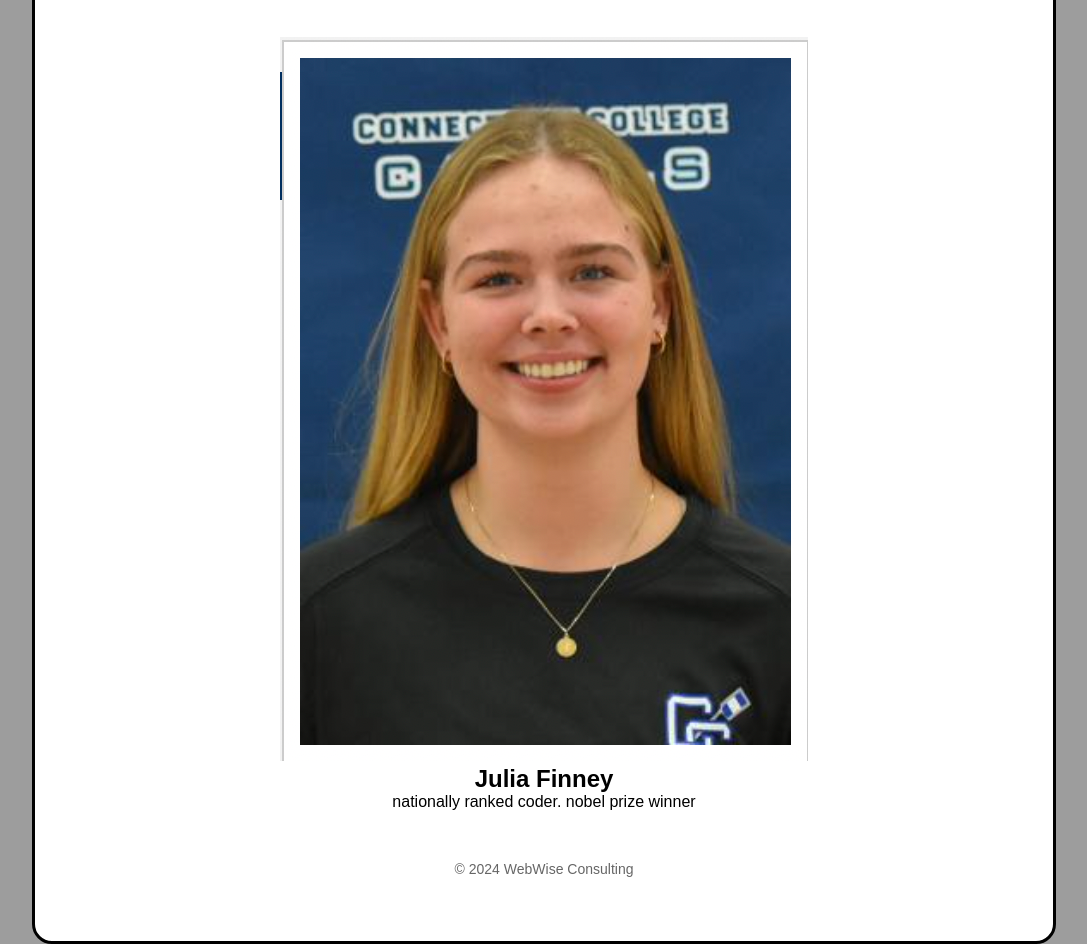
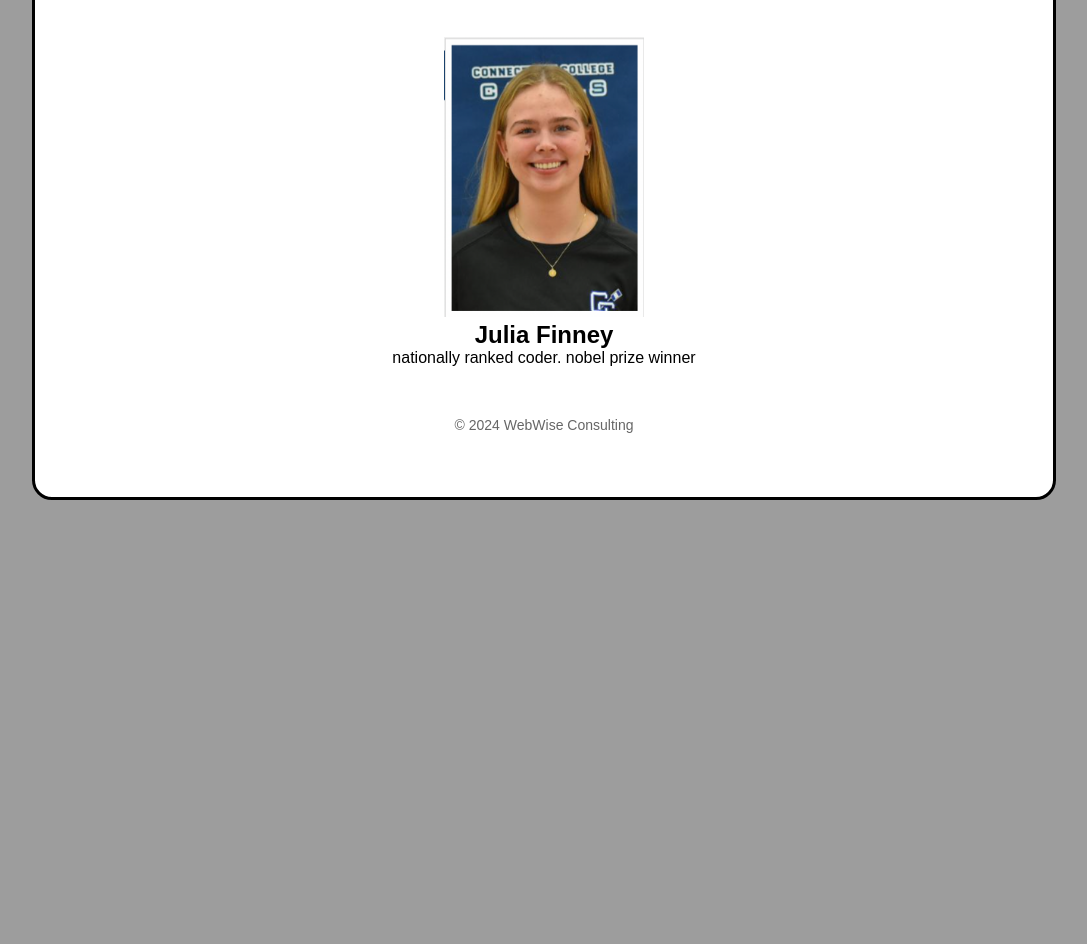
Before and after one commit to palmerokai/COM214BusinessCase, a plain HTML site: page about.html in a window 1280 px wide. Shown: the part 1552-2496 px from the top of the page, without its empty margins (96-1183 px from the left). After the commit the page ends 2116 px from the top, so only its background shows below. Drawn offline with Linux system fonts and the light colour scheme.

Commit message:
Update about.html

```diff
--- a/about.html
+++ b/about.html
@@ -77,8 +77,8 @@
         </div>
     </section>
   <!-- Section 5 -->
-    <section class="section">
-        <img src="julia.jpg">
+    <section class="section" >
+        <img src="julia.jpg" alt="Person 3"  width="200" height="280">
         <div>
             <h2>Julia Finney</h2>
             <p> nationally ranked coder. nobel prize winner </p>
```
